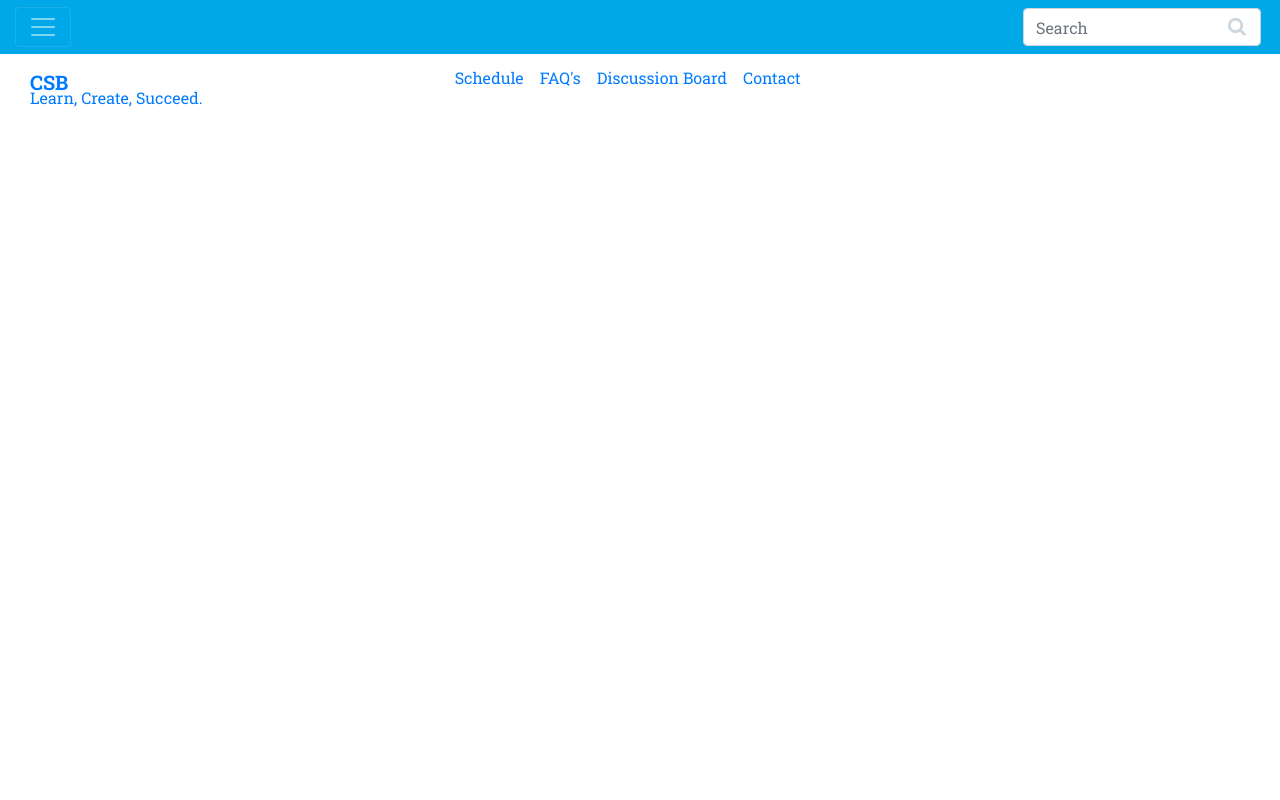
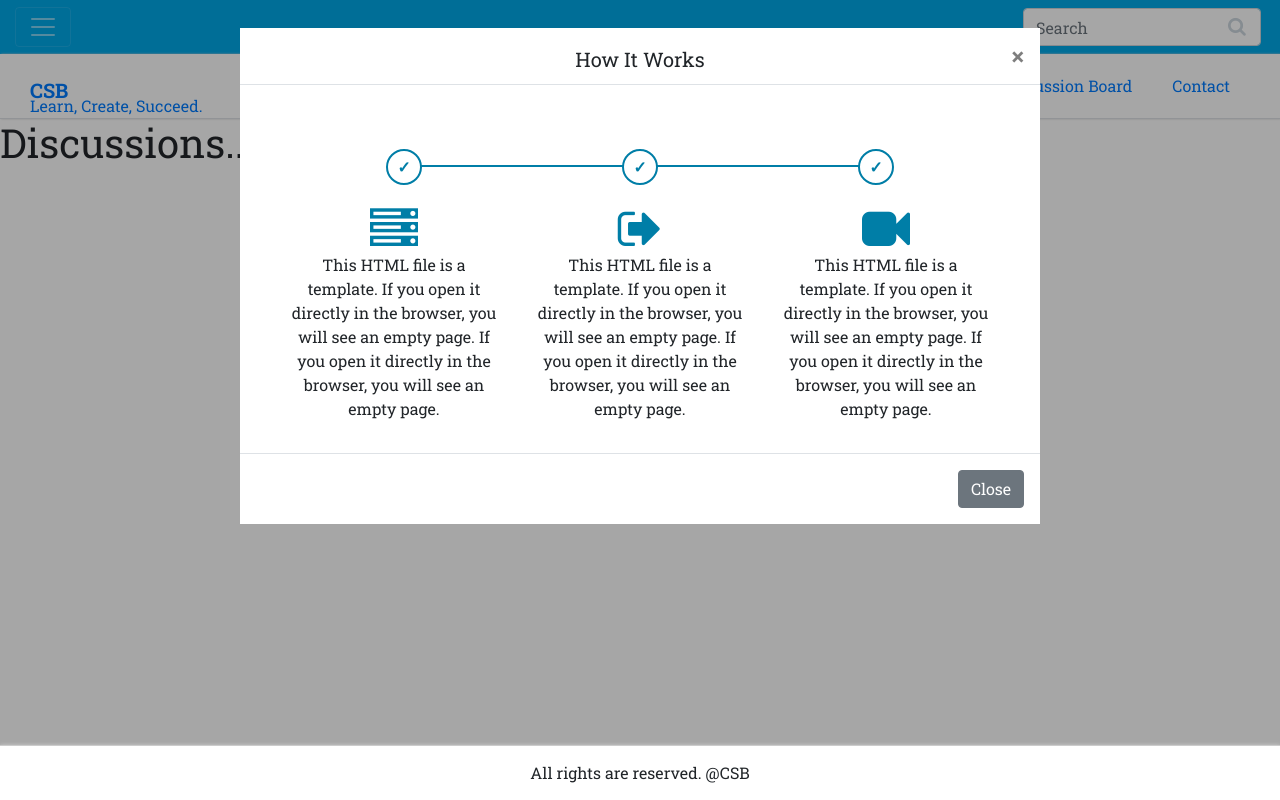
Before and after one commit to cklf537/service-lancework, a React (Create React App) app: page / in a window 1280 px wide. Built offline with nearby package versions, Linux system fonts and the light colour scheme.

Commit message:
Router implemented

```diff
--- a/package.json
+++ b/package.json
@@ -5,7 +5,9 @@
   "dependencies": {
     "react": "^16.8.0",
     "react-dom": "^16.8.0",
-    "react-scripts": "2.1.3"
+    "react-scripts": "2.1.3",
+    "react-router": "^3.0.0",
+    "react-router-dom": "^4.3.1"
   },
   "scripts": {
     "start": "react-scripts start",
--- a/src/App.css
+++ b/src/App.css
@@ -1,3 +1,12 @@
+
+.modal-dialog {
+  max-width: 800px;
+}
+.modal-content {
+ border:none;
+ border-radius:  0 !important;
+
+}
 /* .App {
   text-align: center;
 }
@@ -40,6 +49,16 @@
     font-style: normal;
 
 }
+.border-bottom {
+  border-bottom:1px solid #ccc;
+  box-shadow: 1px 0px 2px #ccc;
+}
+.text-right ul {
+  float: right;
+}
+.text-right li.nav-item {
+  padding: 20px;
+}
 .navbar{
   padding: 0rem
 }
@@ -68,12 +87,89 @@
   background-color: blueviolet;
 }
 
+.modal-title {
+  left: 0;
+    position: absolute ;
+    right: 0;
+    text-align: center !important;
+}
+.multi-steps {
+  display: table;
+  table-layout: fixed;
+  width: 100%;
+}
+.multi-steps > li {
+  counter-increment: stepNum;
+  text-align: center;
+  display: table-cell;
+  position: relative;
+  color: #007ea7;
+}
+.multi-steps > li:before {
+  content: '\f00c';
+  content: '\2713;';
+  content: '\10003';
+  content: '\10004';
+  content: '\2713';
+  display: block;
+  margin: 0 auto 4px;
+  background-color: #fff;
+  width: 36px;
+  height: 36px;
+  line-height: 32px;
+  text-align: center;
+  font-weight: bold;
+  border-width: 2px;
+  border-style: solid;
+  border-color:  #007ea7;
+  border-radius: 50%;
+}
+.multi-steps > li:after {
+  content: '';
+  height: 2px;
+  width: 100%;
+  background-color: #007ea7;
+  position: absolute;
+  top: 16px;
+  left: 57%;
+  z-index: 0;
+}
+.multi-steps > li:last-child:after {
+  display: none;
+}
+.multi-steps > li.is-active:before {
+  background-color: #fff;
+  border-color:  #007ea7;
+}
+.multi-steps > li.is-active ~ li {
+  color: #808080;
+}
+.multi-steps > li.is-active ~ li:before {
+  background-color: #ededed;
+  border-color: #ededed;
+}
 
-@media (min-width: 576px){
-  .searchbar{
-    width: 0ex;
-    padding: 0rem
-  }
-
-
+/* Contact Us Style */
+.img {
+width: 100%;
 }
+section {
+  padding-bottom: 60px;
+}
+.address .fa {
+  margin-right: 5px;
+}
+/* Footer Style */
+.footer {
+  border-top:1px solid #ccc;
+  box-shadow: 0px 0px 4px #ccc;
+  position: fixed;
+  bottom:0;
+  width:100%;
+  background: #fff;
+  z-index: 99;
+}
+.footer p {
+  padding:15px;
+  margin:0;
+}
--- a/src/App.jsx
+++ b/src/App.jsx
@@ -1,8 +1,47 @@
 import React, { Component } from 'react';
+import { Route, Switch, Redirect } from "react-router-dom";
 import './App.css';
+import ReactDOM from 'react-dom';
+import Navbar from './Components/navbar';
+import contact from'./Components/Contact';
+import Schedule from './Components/Schedule';
+import Faq from './Components/Faq';
+import Discussions from './Components/Discussions';
+import About from './Components/About';
+import Footer from './Components/footer';
+
+class App extends Component {
+
+  constructor(props) {
+    super(props);
+    this.state = {
+      hideshow: { display: 'none' }
+    }
+  }
+
+  onClick(e){
+    e.preventDefault()
+    this.setState({hideshow: { display: 'none' }})
+  }
+
+  componentDidMount() {
+    setTimeout(() => {
+      this.setState({
+        hideshow: {
+        display: 'block' ,
+        background: '#00000059',
+        position: 'absolute',
+        top: 0,
+        bottom: 0,
+        left: 0,
+        right: 0
+        }
+      })
+    }, 5000)
+  }
 
 
-class App extends Component {
+
   render() {
     return (
       <React.Fragment>
@@ -17,10 +56,10 @@ class App extends Component {
             </div>
             <form className="form-inline ">
               <div className="form-group p-1 ml-6 inner-addon right-addon">
-                <label for="search" className="sr-only">Search</label>
+                <label htmlFor="search" className="sr-only">Search</label>
                 <input type="search" className="form-control " id="search" placeholder="Search" />
               </div>
-              <i class="fa fa-search fa-3" aria-hidden="true"></i>
+              <i className="fa fa-search fa-3" aria-hidden="true"></i>
             </form>
             <div className="collapse col-md-12" id="navbarToggleExternalContent">
               <div className=" clearfix">
@@ -31,24 +70,94 @@ class App extends Component {
           </nav>
 
         </div>
+
         <div className="container-fluid ">
-          <header class="navbar navbar-expand flex-column flex-md-row bd-navbar " >
+        <div className="row">
+        <div className="col-md-12 border-bottom">
+          <header className="navbar navbar-expand flex-column flex-md-row bd-navbar " >
             <div className="col-md-4 logo">
               <a className="navbar-brand mr-0 mr-md-2" href="/" aria-label="Bootstrap">CSB <span className="logo-text">Learn, Create, Succeed.</span>
               </a>
             </div>
             <div className="navbar-nav-scroll col-md-8 ">
-              <div className="text-right">
-                <ul className="navbar-nav bd-navbar-nav flex-row">
-                  <li className="nav-item"><a href="" className="nav-link">Schedule</a></li>
-                  <li className="nav-item"><a href="" className="nav-link">FAQ's</a></li>
-                  <li className="nav-item"><a href="" className="nav-link">Discussion Board</a></li>
-                  <li className="nav-item"><a href="" className="nav-link">Contact</a></li>
-                </ul>
-              </div>
+           <Navbar />
             </div>
           </header>
+          </div>
+          </div>
+       </div>
+          <section>
+
+          <Switch>
+                  <Route path="/Schedule" component={Schedule} />
+                  <Route path="/About" component={About} />
+                  <Route path="/Faqs" component={Faq} />
+                  <Route path="/Discussions" component={Discussions} />
+                  <Route path="/contact" component={contact} />
+                  <Route path="/" exact component={Discussions} />
+        </Switch>
+          </section>
+          <footer>
+          <Footer />
+          </footer>
+
+        <div style={this.state.hideshow} tabIndex="-1" role="dialog">
+  <div className="modal-dialog" role="document">
+    <div className="modal-content">
+      <div className="modal-header">
+        <h5 className="modal-title">How It Works</h5>
+        <button type="button" className="close" data-dismiss="modal" onClick={this.onClick.bind(this)} aria-label="Close">
+          <span aria-hidden="true">&times;</span>
+        </button>
+      </div>
+      <div className="modal-body">
+        <div className="container">
+
+            <div className="col-md-12">
+            <div className="row">
+            <div className="container-fluid">
+              <br /><br />
+              <ul className="list-unstyled multi-steps">
+                <li></li>
+                <li></li>
+                <li></li>
+              </ul>
+            </div>
+              <div className="col-md-4">
+                <div className="text-center">
+                <i className="fa fa-server" style={{fontSize:'48px', color:'#007ea7'}}></i>
+                <p>This HTML file is a template.
+                If you open it directly in the browser, you will see an empty page.
+                If you open it directly in the browser, you will see an empty page.</p>
+                </div>
+                </div>
+                <div className="col-md-4">
+                <div className="text-center">
+                <i className="fa fa-sign-out" style={{fontSize:'48px', color:'#007ea7'}}></i>
+                <p>This HTML file is a template.
+                If you open it directly in the browser, you will see an empty page.
+                If you open it directly in the browser, you will see an empty page.</p>
+                </div>
+                </div>
+                <div className="col-md-4">
+                <div className="text-center">
+                <i className="fa  fa-video-camera" style={{fontSize:'48px', color:'#007ea7'}}></i>
+                <p>This HTML file is a template.
+                If you open it directly in the browser, you will see an empty page.
+                If you open it directly in the browser, you will see an empty page.</p>
+                </div>
+                </div>
+            </div>
+          </div>
         </div>
+      </div>
+      <div className="modal-footer">
+        <button type="button" className="btn btn-secondary" data-dismiss="modal">Close</button>
+      </div>
+    </div>
+  </div>
+</div>
+
       </React.Fragment >
     );
   }
--- /dev/null
+++ b/src/Components/About.jsx
@@ -0,0 +1,12 @@
+import React from 'react';
+
+class About extends React.Component {
+    render() {
+      return (
+         <React.Fragment>
+            <h1>About...</h1>
+         </React.Fragment>
+      )
+    }
+ }
+ export default About;
--- /dev/null
+++ b/src/Components/Contact.jsx
@@ -0,0 +1,48 @@
+import React from 'react';
+
+class Contact extends React.Component {
+    render() {
+      return (
+         <React.Fragment>
+          <div className="ContactUs">
+            <div className="container-fluid">
+            <div className="row">
+               <img src={require('../assets/contact.jpg')} alt="contactus banner" className="img-responsive img"/>
+            </div>
+            </div>
+            <div className="container">
+                  <div className="row">
+                  <div className="col-md-12">
+                     <h2 className="text-center">Get in touch</h2>
+                     <p>Lorem ipsum dolor sit amet, consectetur adipiscing elit. Nulla varius consequat magna, id molestie ipsum volutpat quis. Suspendisse consectetur fringilla suctus</p>
+                     <div className="row address">
+                        <div className="col-md-4 text-center">
+                           <span><i className="fa fa-phone" aria-hidden="true"></i> +91 99999 99999</span>
+                        </div>
+                        <div className="col-md-4 text-center">
+                       <span> <i className="fa fa-envelope" aria-hidden="true"></i> support@csb.com</span>
+                        </div>
+                        <div className="col-md-4 text-center">
+                        <span><i className="fa fa-address-card" aria-hidden="true"></i>Bangalore</span>
+                        </div>
+                     </div>
+                  </div>
+                  </div>
+
+                     <div className="col-md-12">
+                     <div className="row">
+                           <div className="col-md-6 text-center">
+                              <span><i className="fa fa-phone" aria-hidden="true"></i> +91 99999 99999</span>
+                           </div>
+                           <div className="col-md-6 text-center">
+                        <span> <i className="fa fa-envelope" aria-hidden="true"></i> support@csb.com</span>
+                           </div>
+                     </div>
+               </div>
+            </div>
+          </div>
+         </React.Fragment>
+      )
+    }
+ }
+ export default Contact;
--- /dev/null
+++ b/src/Components/Discussions.jsx
@@ -0,0 +1,12 @@
+import React from 'react';
+
+class Discussions extends React.Component {
+    render() {
+      return (
+         <React.Fragment>
+            <h1>Discussions...</h1>
+         </React.Fragment>
+      )
+    }
+ }
+ export default Discussions;
--- /dev/null
+++ b/src/Components/Faq.jsx
@@ -0,0 +1,12 @@
+import React from 'react';
+
+class Faq extends React.Component {
+    render() {
+      return (
+         <React.Fragment>
+            <h1>Faq...</h1>
+         </React.Fragment>
+      )
+    }
+ }
+ export default Faq;
--- /dev/null
+++ b/src/Components/Schedule.jsx
@@ -0,0 +1,12 @@
+import React from 'react';
+
+class Schedule extends React.Component {
+    render() {
+      return (
+         <React.Fragment>
+            <h1>Schedule...</h1>
+         </React.Fragment>
+      )
+    }
+ }
+ export default Schedule;
--- /dev/null
+++ b/src/Components/footer.jsx
@@ -0,0 +1,12 @@
+import React from 'react';
+
+ class Footer extends React.Component {
+   render() {
+      return (
+       <div className="footer">
+         <p className="text-center">All rights are reserved. @CSB</p>
+       </div>
+      )
+   }
+}
+export default Footer;
--- /dev/null
+++ b/src/Components/navbar.jsx
@@ -0,0 +1,19 @@
+import React from 'react';
+import { Link } from "react-router-dom";
+
+class Navbar extends React.Component {
+    render() {
+       return (
+        <div className="text-right">
+        <ul className="navbar-nav bd-navbar-nav flex-row">
+          <li className="nav-item"> <Link to="/Schedule">Schedule</Link></li>
+          <li className="nav-item">  <Link to="/About">About Us</Link></li>
+          <li className="nav-item">  <Link to="/Faq">FAQ's</Link></li>
+          <li className="nav-item">  <Link to="/Discussions">Discussion Board</Link></li>
+          <li className="nav-item">  <Link to="/Contact">Contact</Link></li>
+        </ul>
+        </div>
+       )
+    }
+ }
+ export default Navbar;
--- a/src/index.js
+++ b/src/index.js
@@ -1,10 +1,11 @@
 import React from 'react';
 import ReactDOM from 'react-dom';
+import { BrowserRouter } from "react-router-dom";
 import './index.css';
 import App from './App';
 import * as serviceWorker from './serviceWorker';
 
-ReactDOM.render(<App />, document.getElementById('root'));
+ReactDOM.render(<BrowserRouter><App /></BrowserRouter>, document.getElementById('root'));
 
 // If you want your app to work offline and load faster, you can change
 // unregister() to register() below. Note this comes with some pitfalls.
```
Also changed, not shown: src/assets/contact.jpg (added), 1 other file (tests, documents, lock files or other folders).
